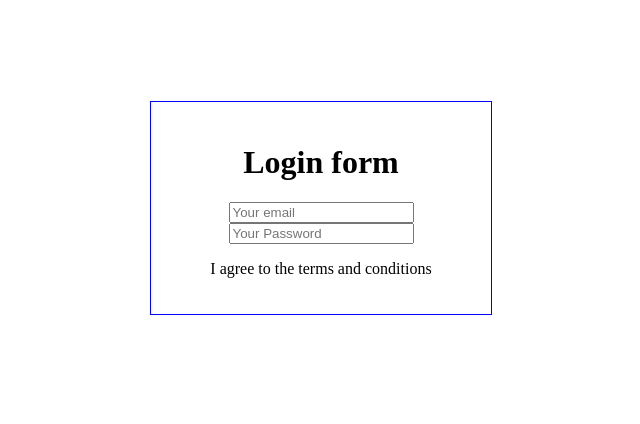
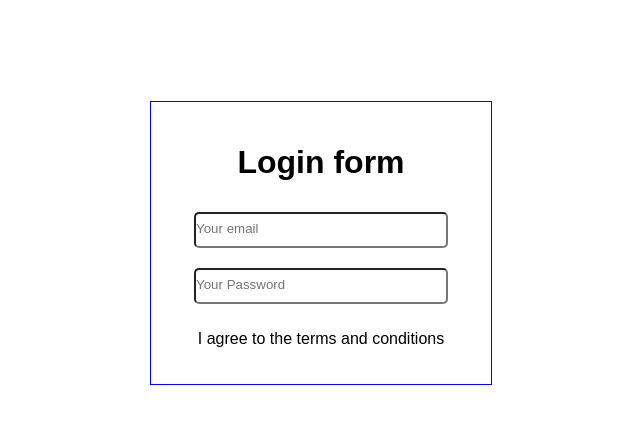
Before and after one commit to ochibocca/mathare_tracker, a plain HTML site: page pages/login.html in a window 1280 px wide. Shown: the whole page, without its empty margins (319-959 px from the left). Drawn offline with Linux system fonts and the light colour scheme.

Commit message:
editted the button and the css login

```diff
--- a/pages/login.html
+++ b/pages/login.html
@@ -6,6 +6,7 @@
     <title>Document</title>
 </head>
 <body>
+    <div class="cointainer">
 <link rel="stylesheet" href="../styles/login.css">
 <div class="login">
     <h1>Login form</h1>
@@ -15,6 +16,7 @@
         <p> I agree to the terms and conditions</p>
     </form>
 </div>
+</div>
 
 </body>
 </html>
--- a/styles/login.css
+++ b/styles/login.css
@@ -1,7 +1,8 @@
-.body{
+.cointainer{
     margin: 0;
     padding: 0;
     font-family: sans-serif;
+    background-color: aqua cover;
 
 }
 .login{
@@ -12,7 +13,12 @@
     margin:8% auto 0;
     text-align: center;
     border: 1px blue solid;
-
-
+}
+.input-box{
+    padding: 0 0 2px;
+    margin: 10px;
+    width: 250px;
+    height: 30px;
+    border-radius: 5px;
 
 }
```
